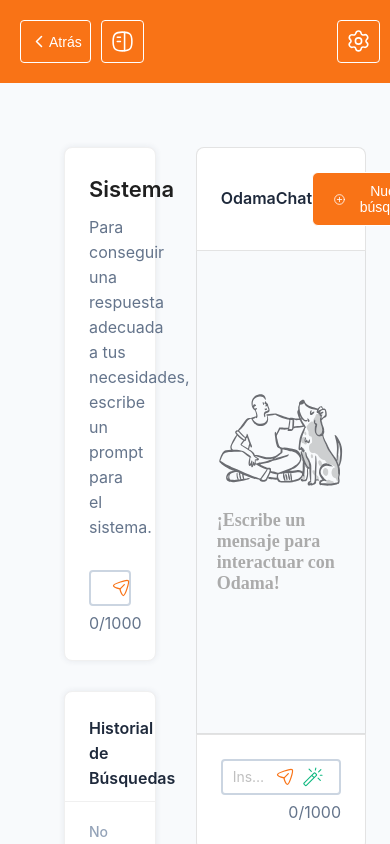
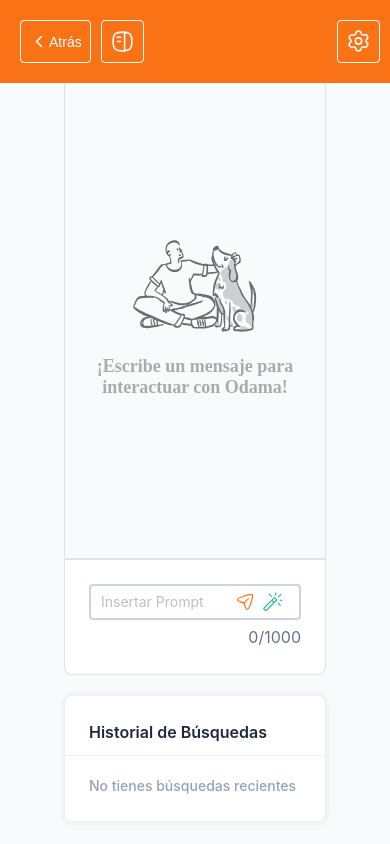
Before and after one commit to ftarantuviez/odamachat-renaiss, a Next.js app: page / in a window 390 px wide. Built offline with nearby package versions, Linux system fonts and the light colour scheme.

Commit message:
feat: responsive design

```diff
--- a/package.json
+++ b/package.json
@@ -20,6 +20,7 @@
     "react": "18.2.0",
     "react-dom": "18.2.0",
     "react-icons": "^4.11.0",
+    "react-markdown": "^8.0.7",
     "sass": "^1.66.1",
     "typescript": "5.2.2",
     "uuid": "^9.0.0"
--- a/src/app/layout.tsx
+++ b/src/app/layout.tsx
@@ -1,11 +1,11 @@
-import { NavBar } from "@/components/NavBar";
-import "./globals.css";
 import type { Metadata } from "next";
 import ChatProvider from "@/contexts/ChatContext";
 
+import "./globals.css";
+
 export const metadata: Metadata = {
-  title: "Create Next App",
-  description: "Generated by create next app",
+  title: "OdamaChat",
+  description: "The best chat created by Renaiss",
 };
 
 export default function RootLayout({
@@ -16,10 +16,7 @@
   return (
     <ChatProvider>
       <html lang="en">
-        <body>
-          <NavBar />
-          {children}
-        </body>
+        <body>{children}</body>
       </html>
     </ChatProvider>
   );
--- a/src/app/page.module.scss
+++ b/src/app/page.module.scss
@@ -7,6 +7,10 @@
   &__left {
     width: 35%;
     padding-right: 20px;
+
+    &__sidebar {
+      display: none;
+    }
 
     &__system {
       margin-bottom: 30px;
@@ -22,11 +26,40 @@
         font-size: 16px;
         line-height: 25px;
       }
+      @media screen and (max-width: 780px) {
+        display: none;
+      }
+    }
+
+    @media screen and (max-width: 780px) {
+      width: 100%;
     }
   }
 
   &__right {
     width: 65%;
     padding-left: 20px;
+
+    &__sidebar {
+      width: 100%;
+    }
+
+    @media screen and (max-width: 780px) {
+      width: 100%;
+      padding-left: 0;
+      margin-bottom: 20px;
+    }
+  }
+
+  @media screen and (max-width: 780px) {
+    overflow-y: scroll;
+    min-height: inherit;
+    height: 80vh;
+    padding-bottom: 40px;
+    flex-direction: column-reverse;
+
+    &__sidebar {
+      flex-direction: inherit;
+    }
   }
 }
--- a/src/app/page.tsx
+++ b/src/app/page.tsx
@@ -1,8 +1,13 @@
 "use client";
+
+import { useState } from "react";
+
 import { Card } from "@/components/Card";
 import { PromptInput } from "@/components/PromptInput";
 import { HistoryCard } from "@/components/HistoryCard";
 import { ChatCard } from "@/components/ChatCard";
+import { NavBar } from "@/components/NavBar";
+
 import useChatContext from "@/hooks/useChatContext";
 
 import styles from "./page.module.scss";
@@ -10,21 +15,34 @@
 export default function Home() {
   const { currentChat, loading, onNewSearch, allChatsSaved } = useChatContext();
 
+  const [isSidebar, setIsSidebar] = useState(true);
+
+  const onSidebarClick = () => setIsSidebar(!isSidebar);
   return (
-    <main className={styles.main}>
-      <div className={styles.main__left}>
+    <div>
+      <NavBar onSidebarClick={onSidebarClick} isSidebar={isSidebar} />
+      <main className={`${styles.main} ${!isSidebar && styles.main__sidebar}`}>
+        <div
+          className={`${styles.main__left} ${
+            !isSidebar && styles.main__left__sidebar
+          }`}
+        >
           <Card className={styles.main__left__system}>
             <h3>Sistema</h3>
             <p>
-            Para conseguir una respuesta adecuada a tus necesidades, escribe un
-            prompt para el sistema.
+              Para conseguir una respuesta adecuada a tus necesidades, escribe
+              un prompt para el sistema.
             </p>
 
             <PromptInput isNewChat />
           </Card>
           <HistoryCard history={allChatsSaved} />
         </div>
-      <div className={styles.main__right}>
+        <div
+          className={`${styles.main__right} ${
+            !isSidebar && styles.main__right__sidebar
+          }`}
+        >
           <ChatCard
             messages={currentChat.messages}
             loading={loading}
@@ -32,5 +50,6 @@
           />
         </div>
       </main>
+    </div>
   );
 }
--- a/src/components/ChatCard/ChatCard.module.scss
+++ b/src/components/ChatCard/ChatCard.module.scss
@@ -61,5 +61,6 @@
   h5 {
     margin-top: 20px;
     font-size: 18px;
+    text-align: center;
   }
 }
--- a/src/components/HistoryCard/HistoryCard.module.scss
+++ b/src/components/HistoryCard/HistoryCard.module.scss
@@ -13,6 +13,8 @@
 
   &__list {
     margin-top: 30px;
+    max-height: 40vh;
+    overflow-y: scroll;
   }
 
   &__emptyState {
--- a/src/components/HistoryCard/HistoryCard.tsx
+++ b/src/components/HistoryCard/HistoryCard.tsx
@@ -8,7 +8,6 @@
 import { Chat } from "../../../types/Chat";
 
 import styles from "./HistoryCard.module.scss";
-import { EmptyState } from "../ChatCard";
 
 type HistoryCardProps = {
   history: Chat[];
--- a/src/components/Icons/SideBarIcon.tsx
+++ b/src/components/Icons/SideBarIcon.tsx
@@ -1,6 +1,9 @@
 import React from "react";
 
-export const SideBarIcon = () => {
+type SideBarIconProps = {
+  color?: string | undefined;
+};
+export const SideBarIcon = ({ color = "white" }: SideBarIconProps) => {
   return (
     <svg
       width="25"
@@ -11,28 +14,28 @@
     >
       <path
         d="M12.5 3.12503C16.0937 3.12503 18.4271 3.63545 19.8646 5.02086C21.3021 6.40627 21.875 8.8021 21.875 12.5C21.875 16.0104 21.3958 18.3125 20.0729 19.7917C18.75 21.2708 16.2812 21.875 12.5 21.875C8.71875 21.875 6.25 21.2916 4.85417 19.6771C3.59375 18.2292 3.125 15.9479 3.125 12.5C3.125 8.85418 3.64583 6.51044 5.07292 5.08336C6.5 3.65628 8.85417 3.12503 12.5 3.12503Z"
-        stroke="white"
+        stroke={color}
         stroke-width="1.5625"
         stroke-linecap="round"
         stroke-linejoin="round"
       />
       <path
         d="M14.5833 21.6146V3.38544"
-        stroke="white"
+        stroke={color}
         stroke-width="1.5625"
         stroke-linecap="round"
         stroke-linejoin="round"
       />
       <path
         d="M10.4166 8.33334H7.29163"
-        stroke="white"
+        stroke={color}
         stroke-width="1.5625"
         stroke-linecap="round"
         stroke-linejoin="round"
       />
       <path
         d="M10.4166 12.5H7.29163"
-        stroke="white"
+        stroke={color}
         stroke-width="1.5625"
         stroke-linecap="round"
         stroke-linejoin="round"
--- a/src/components/MessageCard/MessageCard.tsx
+++ b/src/components/MessageCard/MessageCard.tsx
@@ -2,6 +2,7 @@
 
 import { Divider } from "antd";
 import { BsThreeDots } from "react-icons/bs";
+import ReactMarkdown from "react-markdown";
 
 import { Card } from "../Card";
 
@@ -32,7 +33,7 @@
       </div>
       <Divider className={styles.divider} />
       <div className={styles.message}>
-        <p>{message}</p>
+        <ReactMarkdown>{message}</ReactMarkdown>
       </div>
     </Card>
   );
--- a/src/components/NavBar/NavBar.module.scss
+++ b/src/components/NavBar/NavBar.module.scss
@@ -10,6 +10,10 @@
     &__sidebar {
       margin-left: 10px;
     }
+
+    &__sidebarActive {
+      background-color: white;
+    }
   }
 
   &__right {
--- a/src/components/NavBar/NavBar.tsx
+++ b/src/components/NavBar/NavBar.tsx
@@ -1,11 +1,15 @@
-import React from "react";
+import React, { FC } from "react";
 
 import { Button } from "../Button";
 import { SideBarIcon, SettingsIcon, LeftArrowIcon } from "../Icons";
 
 import styles from "./NavBar.module.scss";
 
-export const NavBar = () => {
+type NavBarProps = {
+  onSidebarClick: () => void;
+  isSidebar: boolean;
+};
+export const NavBar: FC<NavBarProps> = ({ onSidebarClick, isSidebar }) => {
   return (
     <nav className={styles.navbar}>
       <div className={styles.navbar__left}>
@@ -13,8 +17,13 @@
           <LeftArrowIcon />
           Atrás
         </Button>
-        <Button className={styles.navbar__left__sidebar}>
-          <SideBarIcon />
+        <Button
+          className={`${styles.navbar__left__sidebar} ${
+            !isSidebar && styles.navbar__left__sidebarActive
+          }`}
+          onClick={onSidebarClick}
+        >
+          <SideBarIcon color={!isSidebar ? "#f97316" : "white"} />
         </Button>
       </div>
       <div className={styles.navbar__right}>
--- a/src/contexts/ChatContext.tsx
+++ b/src/contexts/ChatContext.tsx
@@ -60,17 +60,15 @@
         temperature: OPENAI_TEMP,
         model: OPENAI_MODEL,
         max_tokens: MAX_TOKENS,
-        messages: updatedChat,
+        messages: updatedChat.map((m) => ({
+          content: m.content,
+          role: m.role,
+        })),
       };
-      /*  const { data } = await axios.post<OpenAIResponse>(BASE_URL, body, {
+      const { data } = await axios.post<OpenAIResponse>(BASE_URL, body, {
         headers,
       });
-      const response = data.choices[0]?.message; */
-      const response: ChatMessage = {
-        content: "hello",
-        role: "assistant",
-        time: Date.now(),
-      };
+      const response = { ...data.choices[0]?.message, time: Date.now() };
 
       updatedChat.push(response);
       setCurrentChat({ id, messages: updatedChat, time: Date.now() });
```
Also changed, not shown: 1 other file (tests, documents, lock files or other folders). Lines whose indentation alone changed are shown as unchanged.
